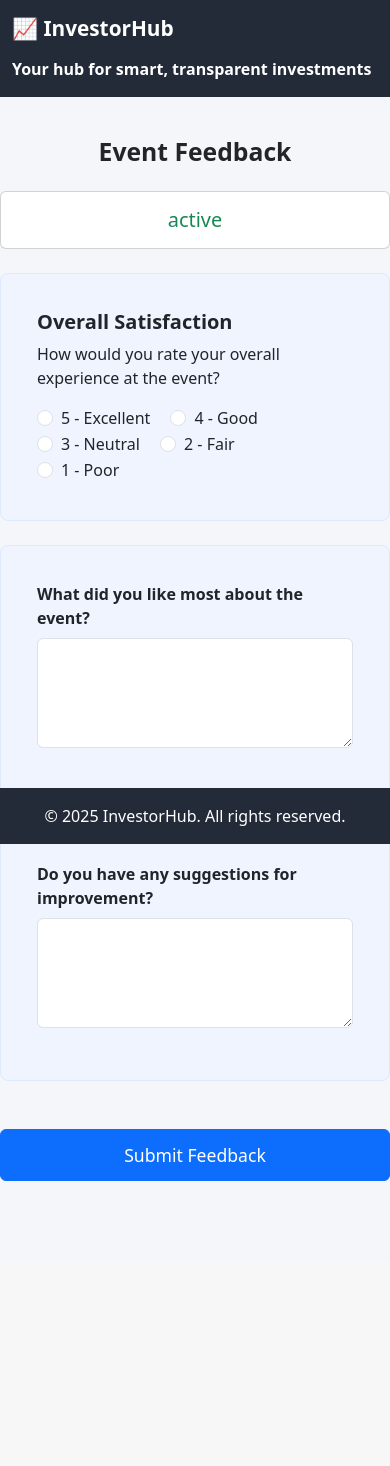
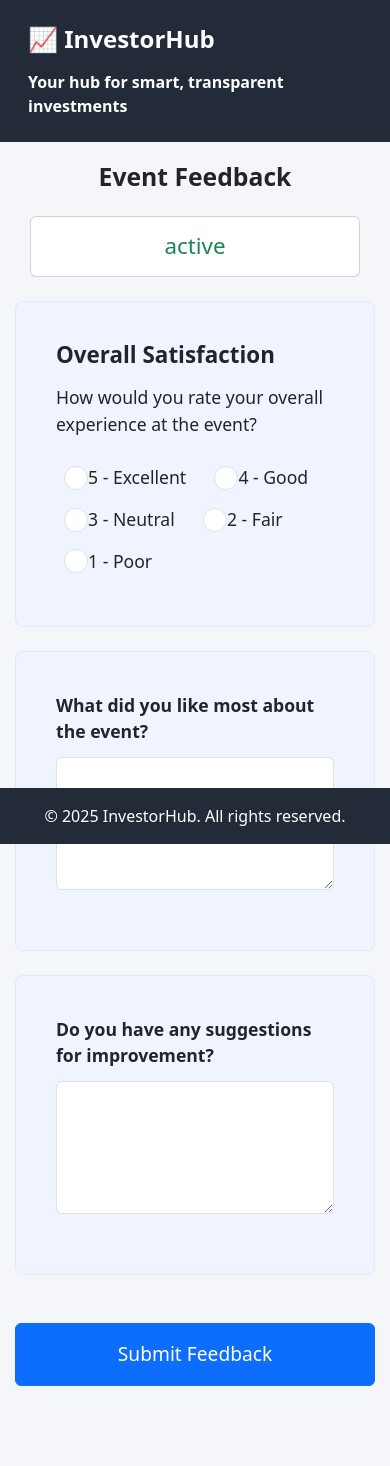
Before and after one commit to jsong1004/investorhub-user, a Flask app: template templates/feedback_page.html in a window 390 px wide. Before the commit the page ends 1181 px from the top, so only its background shows below. Run offline with Flask 3, Linux system fonts and the light colour scheme; the template is opened without the code that fills it: most values are stand-ins (such as "Sample title", 1, 10 or a date in 2020).

Commit message:
modify *.html for mobile friendly format

```diff
--- a/templates/feedback_page.html
+++ b/templates/feedback_page.html
@@ -6,16 +6,93 @@
     <title>InvestorHub - Event Feedback</title>
     <link href="https://cdn.jsdelivr.net/npm/bootstrap@5.3.0/dist/css/bootstrap.min.css" rel="stylesheet">
     <style>
-        body { background: #f5f6fa; }
-        .navbar { background: #232b39; }
-        .navbar-brand, .navbar-text { color: #fff !important; font-weight: 600; }
-        .footer { background: #232b39; color: #fff; text-align: center; padding: 1rem 0; position: fixed; width: 100%; bottom: 0; }
-        .main-card { max-width: 800px; margin: 40px auto 0 auto; padding-bottom: 80px; }
-        .feedback-card { margin-bottom: 24px; border: 1px solid #dbeafe; background-color: #f0f4ff; padding: 20px; border-radius: 8px; }
-        .form-label { font-weight: 600; margin-bottom: 8px; }
-        .form-control { margin-bottom: 16px; }
-        .btn-submit-feedback { width: 100%; padding: 12px; font-size: 1.1rem; }
-        .status-message-card { max-width: 800px; margin: 20px auto; }
+        body {
+            background: #f5f6fa;
+            font-size: 16px;
+        }
+        .navbar {
+            background: #232b39;
+            padding: 1rem;
+        }
+        .navbar-brand, .navbar-text {
+            color: #fff !important;
+            font-weight: 600;
+        }
+        .navbar-brand span {
+            font-size: 1.5rem !important;
+        }
+        .footer {
+            background: #232b39;
+            color: #fff;
+            text-align: center;
+            padding: 1rem 0;
+            position: fixed;
+            width: 100%;
+            bottom: 0;
+        }
+        .main-card {
+            max-width: 100%;
+            margin: 20px 15px 0 15px;
+            padding-bottom: 80px;
+        }
+        .feedback-card {
+            margin-bottom: 24px;
+            border: 1px solid #dbeafe;
+            background-color: #f0f4ff;
+            padding: 1.5rem;
+            border-radius: 8px;
+        }
+        .form-label {
+            font-weight: 600;
+            margin-bottom: 12px;
+            font-size: 1.1rem;
+        }
+        .form-control {
+            margin-bottom: 20px;
+            font-size: 1.1rem;
+            padding: 0.8rem;
+        }
+        .form-check {
+            margin-bottom: 12px;
+            padding-left: 2rem;
+        }
+        .form-check-input {
+            width: 1.5rem;
+            height: 1.5rem;
+            margin-top: 0.3rem;
+        }
+        .form-check-label {
+            font-size: 1.1rem;
+            padding-top: 0.2rem;
+        }
+        .btn-submit-feedback {
+            width: 100%;
+            padding: 1rem;
+            font-size: 1.2rem;
+            margin-top: 2rem;
+        }
+        .status-message-card {
+            max-width: 100%;
+            margin: 20px 15px;
+        }
+        .card-title {
+            font-size: 1.4rem;
+            margin-bottom: 1rem;
+        }
+        .card-text {
+            font-size: 1.1rem;
+            margin-bottom: 1.5rem;
+        }
+        @media (min-width: 768px) {
+            .main-card {
+                max-width: 800px;
+                margin: 40px auto 0 auto;
+            }
+            .status-message-card {
+                max-width: 800px;
+                margin: 20px auto;
+            }
+        }
     </style>
 </head>
 <body>
```
Also changed, not shown: CLAUDE.md (added, +73 -0 lines), templates/user_portal.html (+57 -8 lines), templates/vote_page.html (+77 -9 lines), 1 other file.
